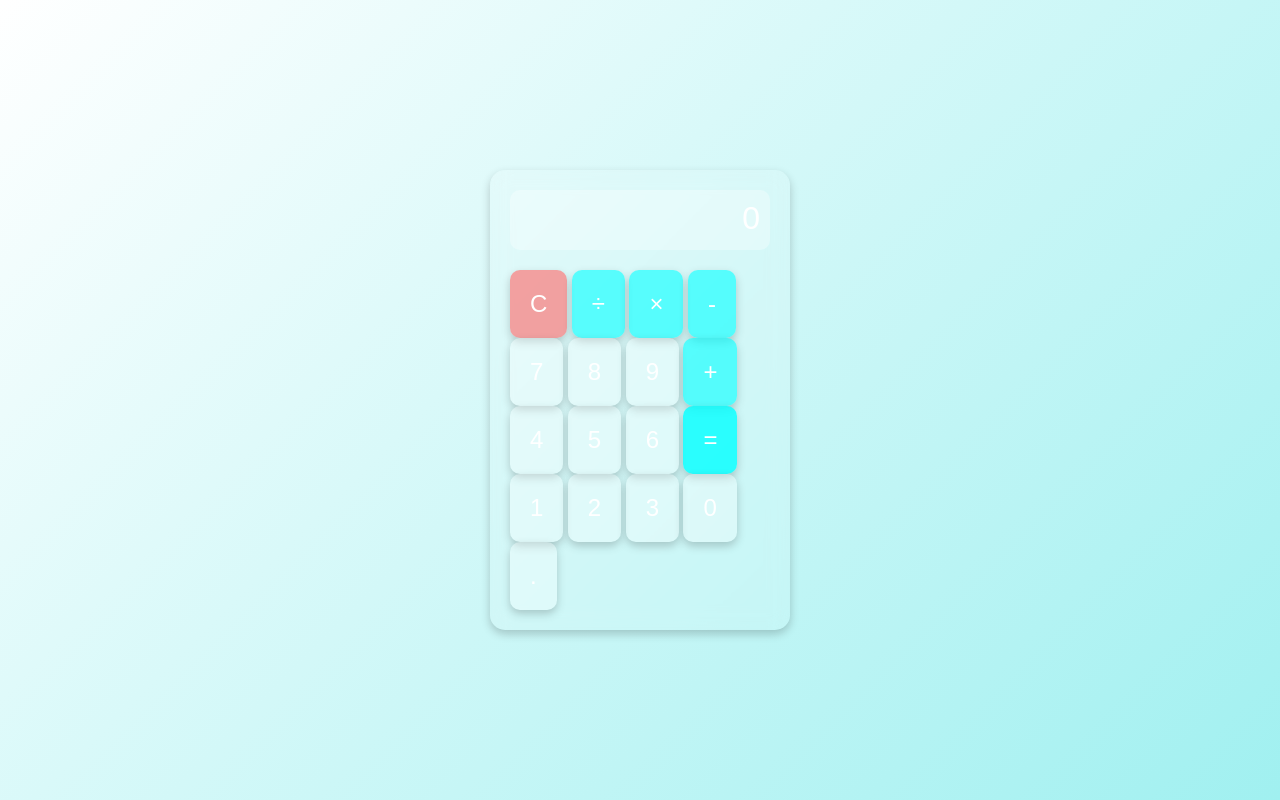
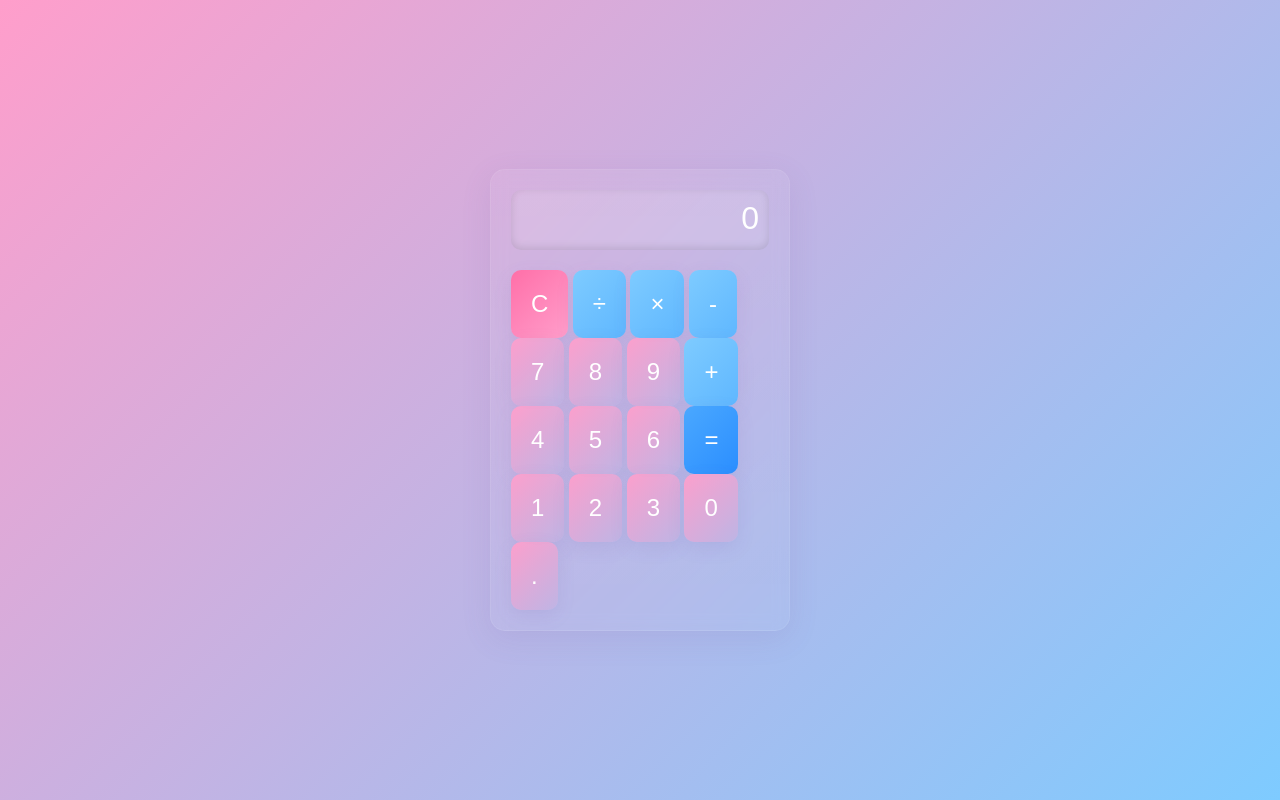
Before and after one commit to Wandi534/calculator, a plain HTML site: page index.html in a window 1280 px wide. Drawn offline with Linux system fonts and the light colour scheme.

Commit message:
changed the colors to pink and blue gradient

```diff
--- a/styles.css
+++ b/styles.css
@@ -8,7 +8,9 @@
 
 /* Body */
 body {
-    background: linear-gradient(135deg, #ffffff, #a0f0f0);
+    /* Pink to blue gradient background */
+    background: linear-gradient(135deg, #ff9ecb 0%, #7ecbff 100%);
+    background-attachment: fixed;
     display: flex;
     justify-content: center;
     align-items: center;
@@ -18,49 +20,54 @@ body {
 
 /* Calculator container */
 .calculator {
-    background: rgba(255, 255, 255, 0.1);
-    backdrop-filter: blur(10px);
+    background: linear-gradient(180deg, rgba(255,255,255,0.06), rgba(255,255,255,0.04));
+    backdrop-filter: blur(8px);
     border-radius: 15px;
-    box-shadow: 0 4px 10px rgba(0, 0, 0, 0.2);
+    box-shadow: 0 8px 30px rgba(124, 90, 162, 0.12);
     padding: 20px;
     display: flex;
     flex-direction: column;
     align-items: center;
     width: 300px;
+    border: 1px solid rgba(255,255,255,0.08);
 }
 
 /* Calculator screen */
 .screen {
     width: 100%;
     height: 60px;
-    background-color: rgba(255, 255, 255, 0.3);
+    background-color: rgba(255, 255, 255, 0.12);
     border-radius: 10px;
-    color: white;
+    color: #ffffff;
     font-size: 2em;
     text-align: right;
     padding: 10px;
     margin-bottom: 20px;
     overflow: hidden;
+    box-shadow: inset 0 -2px 8px rgba(0,0,0,0.12);
 }
 
 
 /* Button styling */
 .button {
-    background-color: rgba(255, 255, 255, 0.3);
-    color: white;
+    /* Pink and Blue gradient buttons */
+    background: linear-gradient(135deg, rgba(255,158,203,0.95), rgba(126,203,255,0.95));
+    color: #ffffff;
     font-size: 1.5em;
     border: none;
     border-radius: 10px;
     padding: 20px;
     cursor: pointer;
-    transition: all 0.3s ease-in-out;
-    box-shadow: 0 4px 10px rgba(0, 0, 0, 0.2);
+    transition: transform 0.18s cubic-bezier(.2,.8,.2,1), box-shadow 0.18s;
+    box-shadow: 0 6px 18px rgba(124, 90, 162, 0.12);
+    background-size: 200% 200%;
 }
 
 /* Button hover effect */
 .button:hover {
-    background-color: rgba(255, 255, 255, 0.5);
-    transform: translateY(-3px);
+    transform: translateY(-4px);
+    box-shadow: 0 10px 24px rgba(124, 90, 162, 0.18);
+    background-position: 100% 0;
 }
 
 /* Button active effect */
@@ -71,13 +78,16 @@ body {
 
 /* Specific button colors */
 #clear {
-    background-color: rgba(255, 100, 100, 0.6);
+    /* Clear is a bright pink */
+    background: linear-gradient(135deg, #ff6fa8, #ff9ecb);
 }
 #divide, #multiply, #subtract, #add {
-    background-color: rgba(0, 255, 255, 0.6);
+    /* Operators are bluish */
+    background: linear-gradient(135deg, #7ecbff, #5fb7ff);
 }
 #equals {
-    background-color: rgba(0, 255, 255, 0.8);
+    /* Equals is slightly stronger blue */
+    background: linear-gradient(135deg, #4aa8ff, #2b8eff);
 }
 
 /* Button for number layout */
```
